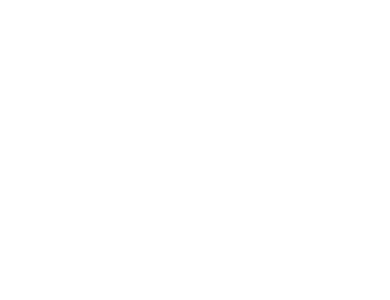
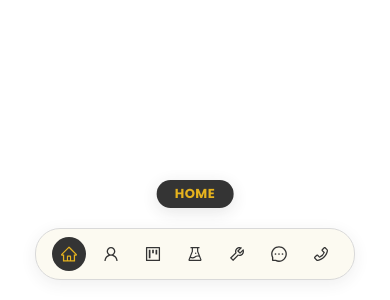
Before and after one commit to codeyatoh/myPortfolio, a React (Vite) app: page / in a window 390 px wide. Shown: the part 544-844 px from the top of the page. Built offline with nearby package versions, Linux system fonts and the light colour scheme.

Commit message:
feat: update navigation bar with floating label, poppins font, and improved section navigation

```diff
--- a/package.json
+++ b/package.json
@@ -11,7 +11,8 @@
   },
   "dependencies": {
     "react": "^19.1.0",
-    "react-dom": "^19.1.0"
+    "react-dom": "^19.1.0",
+    "react-icons": "^5.5.0"
   },
   "devDependencies": {
     "@eslint/js": "^9.30.1",
--- a/src/App.jsx
+++ b/src/App.jsx
@@ -1,11 +1,10 @@
-import { useState } from 'react'
+import React from 'react'
+import Navigation from './components/navigation/navigation'
 
 function App() {
-  const [count, setCount] = useState(0)
-
   return (
     <>
-
+      <Navigation />
     </>
   )
 }
--- a/src/components/navigation/navigation.css
+++ b/src/components/navigation/navigation.css
@@ -0,0 +1,164 @@
+@import url('https://fonts.googleapis.com/css2?family=Poppins:wght@400;600;700&display=swap');
+
+.bottom-navigation-wrapper {
+  position: fixed;
+  left: 50%;
+  bottom: 20px;
+  transform: translateX(-50%);
+  z-index: 1000;
+  font-family: 'Poppins', sans-serif;
+}
+
+.bottom-navigation {
+  position: static;
+  background: #FCFAF1;
+  backdrop-filter: blur(10px);
+  border-radius: 50px;
+  padding: 8px 16px;
+  box-shadow: 0 8px 32px rgba(52, 52, 52, 0.08);
+  border: 1px solid #D9D9D9;
+  font-family: 'Poppins', sans-serif;
+}
+
+.nav-container {
+  display: flex;
+  align-items: center;
+  gap: 8px;
+}
+
+.nav-item {
+  display: flex;
+  flex-direction: column;
+  align-items: center;
+  justify-content: center;
+  padding: 8px 12px;
+  background: transparent;
+  border: none;
+  border-radius: 30px;
+  cursor: pointer;
+  transition: all 0.3s ease;
+  color: #343434;
+  min-width: 60px;
+}
+
+.nav-item:hover {
+  background: #D9D9D9;
+  color: #343434;
+}
+
+.nav-item.active {
+  background: #343434;
+  color: #E6B31E;
+}
+
+.nav-item.active .nav-icon {
+  color: #E6B31E;
+}
+
+.nav-icon {
+  font-size: 18px;
+  margin-bottom: 4px;
+  transition: all 0.3s ease;
+  color: #343434;
+}
+
+.nav-item:hover .nav-icon {
+  transform: scale(1.1);
+}
+
+.nav-label {
+  font-size: 10px;
+  font-weight: 600;
+  text-transform: uppercase;
+  letter-spacing: 0.5px;
+  white-space: nowrap;
+  color: #343434;
+}
+
+.nav-item.active .nav-label {
+  color: #E6B31E;
+}
+
+/* Responsive design */
+@media (max-width: 768px) {
+  .bottom-navigation {
+    bottom: 10px;
+    left: 10px;
+    right: 10px;
+    transform: none;
+    border-radius: 25px;
+    background: #FCFAF1;
+    box-shadow: 0 4px 16px rgba(52, 52, 52, 0.08);
+  }
+
+  .nav-container {
+    justify-content: space-around;
+  }
+
+  .nav-item {
+    min-width: auto;
+    padding: 6px 8px;
+    color: #343434;
+  }
+
+  .nav-item.active {
+    background: #343434;
+    color: #E6B31E;
+  }
+
+  .nav-item.active .nav-label {
+    color: #E6B31E;
+  }
+
+  .nav-icon {
+    font-size: 16px;
+  }
+
+  .nav-label {
+    font-size: 8px;
+    color: #343434;
+  }
+}
+
+@media (max-width: 480px) {
+  .nav-label {
+    display: none;
+  }
+
+  .nav-item {
+    padding: 8px;
+  }
+
+  .nav-icon {
+    margin-bottom: 0;
+    font-size: 18px;
+  }
+}
+
+.floating-nav-label {
+  position: absolute;
+  top: -48px;
+  left: 50%;
+  transform: translateX(-50%);
+  z-index: 1100;
+  background: #343434;
+  color: #E6B31E;
+  font-family: 'Poppins', sans-serif;
+  font-weight: 700;
+  font-size: 13px;
+  padding: 4px 18px;
+  border-radius: 16px;
+  box-shadow: 0 4px 16px rgba(52, 52, 52, 0.12);
+  text-align: center;
+  letter-spacing: 0.5px;
+  text-transform: uppercase;
+  pointer-events: none;
+  transition: left 0.3s cubic-bezier(0.4,0,0.2,1);
+  display: flex;
+  align-items: center;
+  justify-content: center;
+}
+
+.nav-label {
+  display: none !important;
+}
--- a/src/components/navigation/navigation.jsx
+++ b/src/components/navigation/navigation.jsx
@@ -1,11 +1,84 @@
-import React from 'react'
+import React, { useState, useEffect } from 'react';
 
-function navigation() {
+import {
+  AiOutlineHome,
+  AiOutlineUser,
+  AiOutlineProject,
+  AiOutlineExperiment,
+  AiOutlineTool,
+  AiOutlineMessage,
+  AiOutlinePhone
+} from 'react-icons/ai';
+import './navigation.css';
+
+const navigation = () => {
+  const [activeSection, setActiveSection] = useState('home');
+
+  const navItems = [
+    { id: 'home', label: 'HOME', icon: AiOutlineHome },
+    { id: 'about', label: 'ABOUT ME', icon: AiOutlineUser },
+    { id: 'projects', label: 'PROJECTS', icon: AiOutlineProject },
+    { id: 'experience', label: 'EXPERIENCE', icon: AiOutlineExperiment },
+    { id: 'skills', label: 'SKILLS', icon: AiOutlineTool },
+    { id: 'testimonials', label: 'TESTIMONIALS', icon: AiOutlineMessage },
+    { id: 'contacts', label: 'CONTACTS', icon: AiOutlinePhone }
+  ];
+
+  useEffect(() => {
+    const handleScroll = () => {
+      const sections = navItems.map(item => document.getElementById(item.id));
+      const scrollPosition = window.scrollY + 100;
+
+      for (let i = sections.length - 1; i >= 0; i--) {
+        const section = sections[i];
+        if (section && section.offsetTop <= scrollPosition) {
+          setActiveSection(navItems[i].id);
+          break;
+        }
+      }
+    };
+
+    window.addEventListener('scroll', handleScroll);
+    return () => window.removeEventListener('scroll', handleScroll);
+  }, []);
+
+  const handleNavClick = (id) => {
+    const element = document.getElementById(id);
+    if (element) {
+      element.scrollIntoView({ behavior: 'smooth' });
+    }
+  };
+
+  const activeItem = navItems.find(item => item.id === activeSection);
+
   return (
-    <div>
+    <div className="bottom-navigation-wrapper">
+      {/* Floating label above nav bar, always centered */}
+      {activeItem && (
+        <div className="floating-nav-label">
+          {activeItem.label}
+        </div>
+      )}
+      <nav className="bottom-navigation">
+        <div className="nav-container">
+          {navItems.map((item) => {
+            const IconComponent = item.icon;
+            return (
+              <button
+                key={item.id}
+                className={`nav-item ${activeSection === item.id ? 'active' : ''}`}
+                onClick={() => handleNavClick(item.id)}
+              >
+                <IconComponent className="nav-icon" />
+                {/* Hide label under icon */}
+                {/* <span className="nav-label">{item.label}</span> */}
+              </button>
+            );
+          })}
+        </div>
+      </nav>
+    </div>
+  );
+};
 
-    </div>
-  )
-}
-
-export default navigation
+export default navigation;
```
Also changed, not shown: 1 other file (tests, documents, lock files or other folders).
